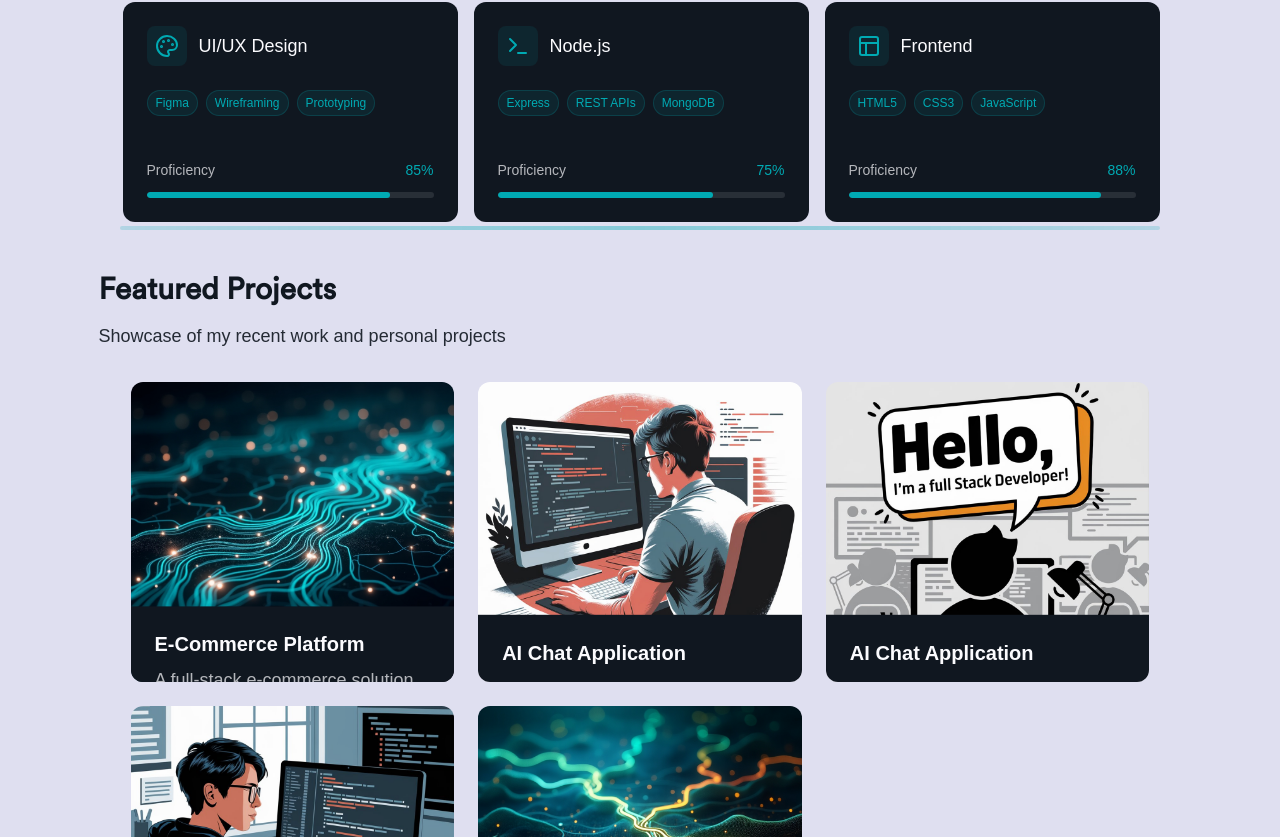
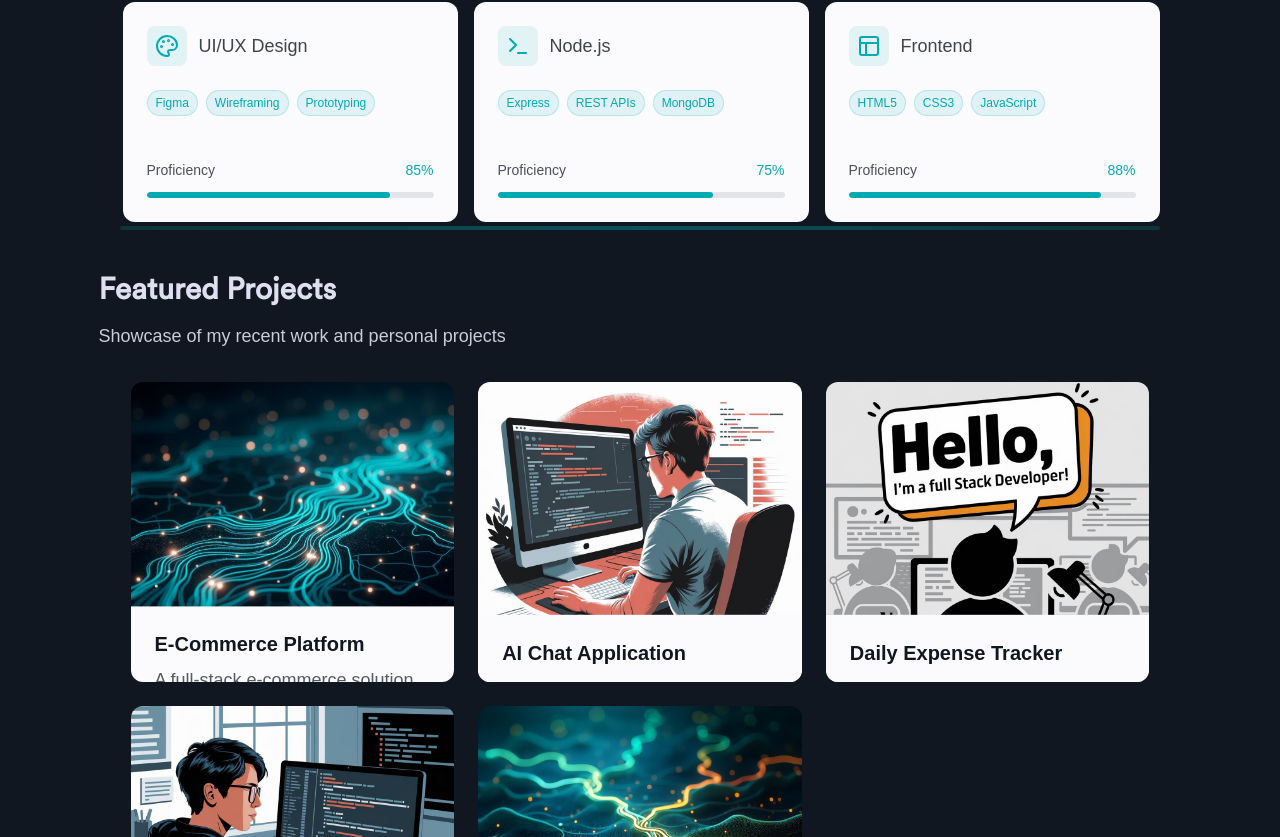
Before and after one commit to theeWhizz/personal-portfolio, a React (Vite) app: page / in a window 1280 px wide. Shown: the part 1423-2260 px from the top of the page. Built offline with nearby package versions, Linux system fonts and the light colour scheme; a web font is replaced by a local one.

Commit message:
Skills and projects dynamic background

```diff
--- a/package.json
+++ b/package.json
@@ -13,6 +13,7 @@
     "@emotion/react": "^11.14.0",
     "@emotion/styled": "^11.14.0",
     "@mui/material": "^6.3.0",
+    "framer-motion": "^12.3.1",
     "gsap": "^3.12.7",
     "lucide-react": "^0.474.0",
     "prop-types": "^15.8.1",
--- a/src/App.jsx
+++ b/src/App.jsx
@@ -5,7 +5,6 @@ import Navbar from './components/Navbar';
 import Hero from './components/Hero';
 import AboutMe from './components/AboutMe';
 import SkillsAndProjectsSection from './components/SkillsAndProjectsSection';
-// import ScrollSection from './components/ScrollSection';
 function App() {
   return (
     <div>
--- a/src/components/AboutMe.jsx
+++ b/src/components/AboutMe.jsx
@@ -98,7 +98,7 @@ const AboutMe = () => {
       className="container py-12"
     >
       <div className="">
-        <h2 className="text-4xl md:text-5xl text-primary font-circular-web font-bold mb-4">About Me</h2>
+        <h2 className="text-4xl md:text-5xl font-circular-web font-bold mb-4">About Me</h2>
 
         <div className="grid md:grid-cols-2 gap-8">
           <div
--- a/src/components/Navbar.jsx
+++ b/src/components/Navbar.jsx
@@ -261,7 +261,7 @@ const Navbar = () => {
 
   return (
     <div className="relative">
-      <div className={'fixed w-full left-0 right-0 z-50 bg-background-primary transition-transform duration-300 ease-in-out'}
+      <div className={'bg-blurred fixed w-full left-0 right-0 z-50 transition-transform duration-300 ease-in-out'}
         style = {{
           transition: 'transform 0.4s ease-in-out, opacity 0.4s ease-in-out',
           transform: isVisible ? 'translateY(0)' : 'translateY(-100%)',
@@ -269,7 +269,8 @@ const Navbar = () => {
           pointerEvents: isVisible ? 'auto' : 'none'
         }}>
         <div className="max-w-[1115px] mx-auto px-4">
-          <div className="flex-between bg-primary rounded-lg p-3 relative z-50">
+          <div
+            className={`flex-between rounded-lg p-3 relative z-50 transition-colors duration-300 bg-primary border-[1px] border-background-primary`}>
             {/* Logo */}
             <div className="z-50">
               <Link aria-label="Got toHomepage">
--- a/src/components/SkillsAndProjectsSection.jsx
+++ b/src/components/SkillsAndProjectsSection.jsx
@@ -4,6 +4,7 @@ import { Code, Terminal, Database, Laptop, Layout, Palette, Github, ExternalLink
 
 import "slick-carousel/slick/slick.css"
 import "slick-carousel/slick/slick-theme.css"
+import { useEffect, useRef } from "react"
 
 const skills = [
   {
@@ -66,7 +67,7 @@ const projects = [
     },
   },
   {
-    title: "AI Chat Application",
+    title: "Daily Expense Tracker",
     description: "Real-time chat application with AI-powered responses",
     image: "/public/img/ff1.jpeg",
     tags: ["React", "OpenAI", "WebSocket"],
@@ -97,98 +98,6 @@ const projects = [
   },
 ]
 
-const SkillCard = ({ skill, icon: Icon, level, badges }) => (
-  <div className="transform transition-all duration-300 hover:scale-105">
-    <div className="bg-primary rounded-xl p-6 m-2 h-[220px] flex flex-col justify-between">
-      <div className="space-y-6">
-        <div className="flex items-center gap-3">
-          <div className="p-2 rounded-lg bg-accent/10">
-            <Icon className="w-6 h-6 text-accent" />
-          </div>
-          <h3 className="text-lg font-medium text-background">{skill}</h3>
-        </div>
-
-        {/* Badges */}
-        <div className="flex flex-wrap gap-2">
-          {badges.map((badge, index) => (
-            <span
-              key={index}
-              className="px-2 py-1 text-xs rounded-full bg-accent/10 text-accent border border-accent/20"
-            >
-              {badge}
-            </span>
-          ))}
-        </div>
-      </div>
-
-      <div className="space-y-3">
-        <div className="flex justify-between items-center">
-          <span className="text-sm text-background/70">Proficiency</span>
-          <span className="text-sm font-medium text-accent">{level}%</span>
-        </div>
-        <div className="h-1.5 w-full bg-background/10 rounded-full overflow-hidden">
-          <div
-            className="h-full bg-accent rounded-full transition-all duration-500"
-            style={{ width: `${level}%` }}
-          />
-        </div>
-      </div>
-    </div>
-  </div>
-)
-
-const ProjectCard = ({ project }) => (
-  <div className="group relative overflow-hidden rounded-xl">
-    {/* Project Image */}
-    <div className="relative h-[300px] w-full overflow-hidden">
-      <img
-        src={project.image || "/placeholder.svg"}
-        alt={project.title}
-        className="w-full h-full object-cover transition-transform duration-500 group-hover:scale-110"
-      />
-      {/* Overlay */}
-      <div className="absolute inset-0 bg-gradient-to-t from-primary to-transparent opacity-0 group-hover:opacity-100 transition-opacity duration-500" />
-    </div>
-
-    {/* Project Info - Slides up on hover */}
-    <div className="absolute bottom-0 left-0 right-0 p-6 bg-primary translate-y-[70%] group-hover:translate-y-0 transition-transform duration-500">
-      <h3 className="text-xl font-semibold text-background mb-2">{project.title}</h3>
-      <p className="text-background/70 mb-4">{project.description}</p>
-
-      {/* Tags */}
-      <div className="flex flex-wrap gap-2 mb-4">
-        {project.tags.map((tag, index) => (
-          <span key={index} className="px-2 py-1 text-xs rounded-full bg-accent/10 text-accent">
-            {tag}
-          </span>
-        ))}
-      </div>
-
-      {/* Links */}
-      <div className="flex gap-4">
-        <a
-          href={project.links.github}
-          className="flex items-center gap-2 text-background/70 hover:text-accent transition-colors"
-          target="_blank"
-          rel="noopener noreferrer"
-        >
-          <Github className="w-5 h-5" />
-          <span>Code</span>
-        </a>
-        <a
-          href={project.links.live}
-          className="flex items-center gap-2 text-background/70 hover:text-accent transition-colors"
-          target="_blank"
-          rel="noopener noreferrer"
-        >
-          <ExternalLink className="w-5 h-5" />
-          <span>Live Demo</span>
-        </a>
-      </div>
-    </div>
-  </div>
-)
-
 const SkillsAndProjectsSection = () => {
   const settings = {
     dots: false,
@@ -216,14 +125,131 @@ const SkillsAndProjectsSection = () => {
     ],
   }
 
+  const sectionRef = useRef(null);
+
+  useEffect(() => {
+    const observer = new IntersectionObserver(
+      ([entries]) => {
+        if (entries.isIntersecting) {
+          document.body.style.backgroundColor = '#101720';
+          document.body.style.color = '#dfdff0';
+        } else {
+          document.body.style.backgroundColor = '';
+          document.body.style.color = ''
+        }
+      },
+      { threshold: 0.1 }
+    );
+
+    if (sectionRef.current) {
+      observer.observe(sectionRef.current);
+    }
+
+    return () => observer.disconnect();
+  }, []);
+
+  const SkillCard = ({ skill, icon: Icon, level, badges }) => (
+    <div className="transform transition-all duration-300 hover:scale-105">
+      <div className="bg-background rounded-xl p-6 m-2 h-[220px] flex flex-col justify-between">
+        <div className="space-y-6">
+          <div className="flex items-center gap-3">
+            <div className="p-2 rounded-lg bg-accent/10">
+              <Icon className="w-6 h-6 text-accent" />
+            </div>
+            <h3 className="text-lg font-medium text-primary opacity-80">{skill}</h3>
+          </div>
+
+          {/* Badges */}
+          <div className="flex flex-wrap gap-2">
+            {badges.map((badge, index) => (
+              <span
+                key={index}
+                className="px-2 py-1 text-xs rounded-full bg-accent/10 text-accent border border-accent/20"
+              >
+                {badge}
+              </span>
+            ))}
+          </div>
+        </div>
+
+        <div className="space-y-3">
+          <div className="flex justify-between items-center">
+            <span className="text-sm text-primary/75">Proficiency</span>
+            <span className="text-sm font-medium text-accent">{level}%</span>
+          </div>
+          <div className="h-1.5 w-full bg-primary/10 rounded-full overflow-hidden">
+            <div
+              className="h-full bg-accent rounded-full transition-all duration-500"
+              style={{ width: `${level}%` }}
+            />
+          </div>
+        </div>
+      </div>
+    </div>
+  )
+
+  const ProjectCard = ({ project }) => (
+    <div className="group relative overflow-hidden rounded-xl">
+      {/* Project Image */}
+      <div className="relative h-[300px] w-full overflow-hidden">
+        <img
+          src={project.image || "/placeholder.svg"}
+          alt={project.title}
+          className="w-full h-full object-cover transition-transform duration-500 group-hover:scale-110"
+        />
+        {/* Overlay */}
+        <div className="absolute inset-0 bg-gradient-to-t from-primary to-transparent opacity-0 group-hover:opacity-100 transition-opacity duration-500" />
+      </div>
+
+      {/* Project Info - Slides up on hover */}
+      <div className="absolute bottom-0 left-0 right-0 p-6 bg-background translate-y-[70%] group-hover:translate-y-0 transition-transform duration-500">
+        <h3 className="text-xl font-semibold text-primary mb-2">{project.title}</h3>
+        <p className="text-primary/70 mb-4">{project.description}</p>
+
+        {/* Tags */}
+        <div className="flex flex-wrap gap-2 mb-4">
+          {project.tags.map((tag, index) => (
+            <span key={index} className="px-2 py-1 text-xs rounded-full bg-accent/10 text-accent">
+              {tag}
+            </span>
+          ))}
+        </div>
+
+        {/* Links */}
+        <div className="flex gap-4">
+          <a
+            href={project.links.github}
+            className="flex items-center gap-2 text-primary/70 hover:text-accent transition-colors"
+            target="_blank"
+            rel="noopener noreferrer"
+          >
+            <Github className="w-5 h-5" />
+            <span>Code</span>
+          </a>
+          <a
+            href={project.links.live}
+            className="flex items-center gap-2 text-primary/70 hover:text-accent transition-colors"
+            target="_blank"
+            rel="noopener noreferrer"
+          >
+            <ExternalLink className="w-5 h-5" />
+            <span>Live Demo</span>
+          </a>
+        </div>
+      </div>
+    </div>
+  )
+
   return (
-    <section className="py-16">
+    <section
+      ref={sectionRef}
+      className="py-16">
       <div className="mx-auto">
         <div className="mb-8">
-          <h2 className="text-3xl md:text-5xl font-circular-web font-bold text-primary mb-4">My Skills</h2>
+          <h2 className="text-4xl md:text-5xl font-circular-web font-bold mb-4">My Skills</h2>
           <p className="text-lg col-secondary">Technical expertise and proficiency in modern web technologies</p>
         </div>
-        <div className="relative md:px-4">
+        <div className="SkillCard relative md:px-4">
           <Slider {...settings}>
             {skills.map((skill) => (
               <SkillCard
@@ -239,8 +265,8 @@ const SkillsAndProjectsSection = () => {
         </div>
 
         <div className="pt-10">
-          <h2 className="text-3xl font-circular-web font-bold text-primary mb-4">Featured Projects</h2>
-          <p className="text-primary col-secondary mb-8">Showcase of my recent work and personal projects</p>
+          <h2 className="text-3xl font-circular-web font-bold mb-4">Featured Projects</h2>
+          <p className="col-secondary mb-8">Showcase of my recent work and personal projects</p>
           <div className="grid grid-cols-1 md:grid-cols-2 lg:grid-cols-3 gap-6 md:px-8">
             {projects.map((project, index) => (
               <ProjectCard key={index} project={project} />
--- a/src/index.css
+++ b/src/index.css
@@ -71,9 +71,17 @@ body {
   .col-secondary {
     @apply opacity-90;
   }
+
+  .bg-blurred {
+    @apply opacity-0;
+  }
 }
 
 .my-element {
   height: 100vh;
   height: calc(var(--vh) * 100);
 }
+
+.background-transition {
+  transition: background-color 0.5s ease-in-out, color 0.5s ease-in-out;
+}
```
Also changed, not shown: 1 other file (tests, documents, lock files or other folders).
